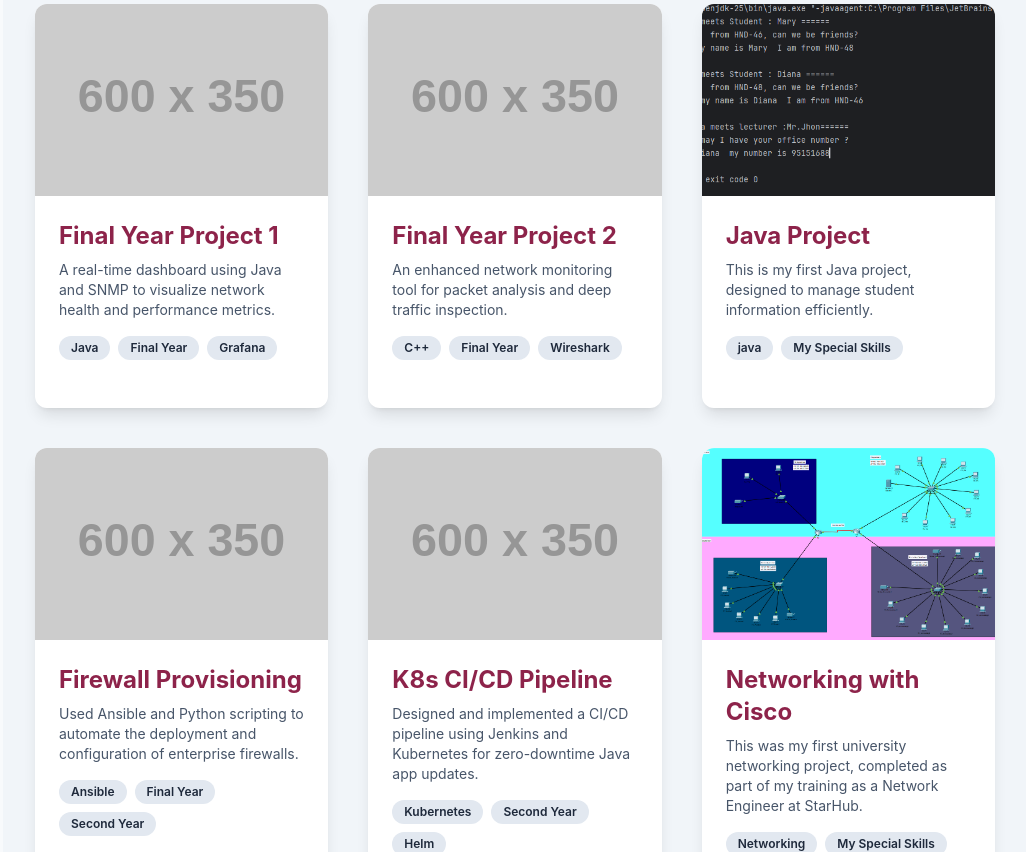
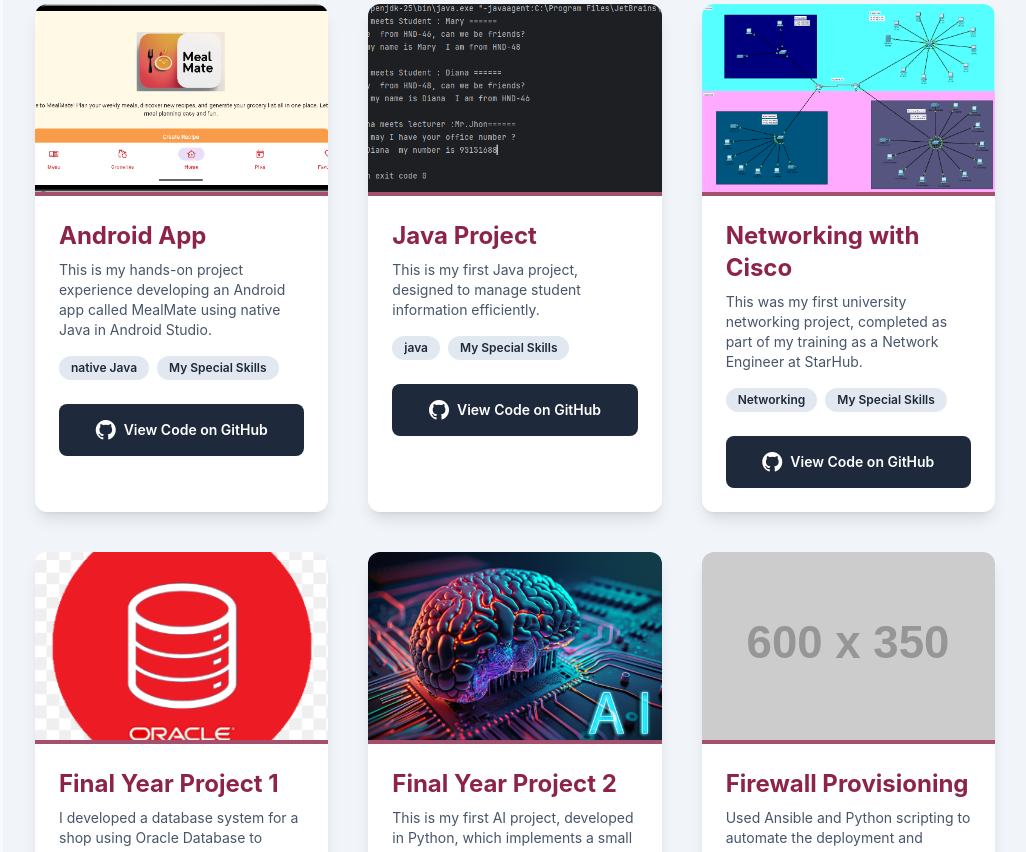
Before and after one commit to Kyaw57123/portfolio, a plain HTML site: page index.html in a window 1280 px wide. Shown: the part 1948-2800 px from the top of the page, without its empty margins (253-1279 px from the left). Drawn offline with nearby package versions, Linux system fonts and the light colour scheme; placeholder pictures from the web are drawn by us.

Commit message:
your commit message

```diff
--- a/Home.css
+++ /dev/null
@@ -1,112 +0,0 @@
-/* Custom CSS for Professional Portfolio */
-
-/* Global Styles and Typography */
-body {
-    margin: 0;
-    padding: 0;
-    display: flex;
-    font-family: 'Poppins', sans-serif; /* Using a clean, modern font */
-    background-color: #f4f6f9; /* Very light background for content */
-    color: #333; /* Darker text color */
-}
-
-/* Sidebar Styling */
-.sidebar {
-    height: 100vh;
-    width: 100px; /* Default sidebar width */
-    position: fixed;
-    top: 0;
-    left: 0;
-    background-color: #2c3e50; /* Dark, professional background (e.g., Deep Navy) */
-    display: flex;
-    flex-direction: column;
-    align-items: center;
-    padding-top: 30px;
-    box-shadow: 4px 0 10px rgba(0, 0, 0, 0.1); /* Subtle shadow for depth */
-    transition: width 0.3s ease; /* Smooth transition for potential future collapse/expand */
-}
-
-.sidebar-logo {
-    width: 60px;
-    height: 60px;
-    object-fit: cover;
-    border: 3px solid #3498db; /* Primary accent color border */
-}
-
-/* Navigation Links */
-.sidebar .nav-item {
-    width: 100%; /* Make items fill the sidebar width */
-}
-
-.sidebar .nav-link {
-    color: #ecf0f1; /* Light text color */
-    padding: 15px 0; /* Vertical padding for touch targets */
-    font-weight: 400;
-    transition: background-color 0.3s, color 0.3s;
-}
-
-.sidebar .nav-link:hover {
-    background-color: #34495e; /* Slightly lighter dark on hover */
-    color: #ffffff; /* White text on hover */
-}
-
-.sidebar .nav-link.active {
-    background-color: #3498db; /* Primary accent color for active link */
-    color: #ffffff;
-    font-weight: 600;
-    border-left: 5px solid #e74c3c; /* Secondary accent line */
-}
-
-/* Content Area */
-.content {
-    margin-left: 100px; /* Must match sidebar width */
-    padding: 20px;
-    width: 100%;
-    min-height: 100vh; /* Ensures full height content */
-    /* Allows content to expand if sidebar isn't fixed */
-    flex-grow: 1;
-}
-
-/* Typography and Color */
-.text-primary {
-    color: #3498db !important; /* Ensure Bootstrap primary uses our main accent */
-}
-
-h1, h2, h3 {
-    font-weight: 600;
-    color: #2c3e50;
-}
-
-/* Responsiveness for smaller screens (e.g., mobile) */
-@media (max-width: 992px) {
-    .sidebar {
-        width: 100%; /* Full width sidebar on top for mobile */
-        height: auto;
-        position: relative; /* Not fixed for mobile */
-        flex-direction: row; /* Horizontal layout */
-        padding: 10px 0;
-        box-shadow: 0 4px 10px rgba(0, 0, 0, 0.1);
-    }
-
-    .sidebar .navbar-brand {
-        display: none; /* Hide logo on small screen to save space, or adjust sizing */
-    }
-
-    .sidebar .nav {
-        flex-direction: row !important; /* Make nav links horizontal */
-        justify-content: space-around;
-    }
-
-    .sidebar .nav-link {
-        padding: 10px 15px; /* Adjust padding for horizontal links */
-    }
-
-    .sidebar .nav-link.active {
-        border-left: none; /* Remove left border */
-        border-bottom: 3px solid #e74c3c; /* Add bottom border for active link */
-    }
-
-    .content {
-        margin-left: 0; /* Remove left margin */
-    }
-}
--- a/index.html
+++ b/index.html
@@ -189,8 +189,8 @@
                             <p>I’m eager to start my career in a role that allows me to grow as a Java programmer and network engineer, contributing to projects that combine software development and networking to create real-world solutions.</p>
                         </div>
                         <div class="flex space-x-5 mt-10 scroll-animate delay-200">
-                            <a href="https://linkedin.com/in/yourname" target="_blank" class="text-4xl text-slate-600 hover:text-[#8D234A] transition-transform duration-300 hover:scale-110"><i class="bi bi-linkedin"></i></a>
-                            <a href="https://github.com/yourname" target="_blank" class="text-4xl text-slate-600 hover:text-[#8D234A] transition-transform duration-300 hover:scale-110"><i class="bi bi-github"></i></a>
+                            <a href="https://www.linkedin.com/in/kyaw-zayar-tun-168695300/" target="_blank" class="text-4xl text-slate-600 hover:text-[#8D234A] transition-transform duration-300 hover:scale-110"><i class="bi bi-linkedin"></i></a>
+                            <a href="https://github.com/Kyaw57123" target="_blank" class="text-4xl text-slate-600 hover:text-[#8D234A] transition-transform duration-300 hover:scale-110"><i class="bi bi-github"></i></a>
                         </div>
                     </div>
                     <!-- Right Column: Profile Card -->
@@ -211,21 +211,21 @@
             </div>
         </section>
 
-        <!-- Projects Section -->
+        <!-- project section -->
         <section id="projects" class="py-20 sm:py-24 px-6 sm:px-8 bg-slate-100 overflow-hidden">
             <div class="max-w-7xl mx-auto">
                 <h2 class="text-4xl sm:text-5xl font-bold mb-12 text-center scroll-animate"><span class="border-b-4 border-[#8D234A] pb-2 text-slate-900">Featured Projects</span></h2>
 
                 <div class="flex flex-wrap justify-center gap-2 sm:gap-3 mb-12 scroll-animate delay-100">
-                    <button class="filter-btn px-6 py-2 rounded-full font-semibold transition duration-300" data-filter="All">All</button>
-                    <button class="filter-btn px-6 py-2 rounded-full font-semibold transition duration-300" data-filter="My Special Skills">My Special Skills</button>
-                    <button class="filter-btn px-6 py-2 rounded-full font-semibold transition duration-300" data-filter="Final Year">Final Year</button>
-                    <button class="filter-btn px-6 py-2 rounded-full font-semibold transition duration-300" data-filter="Second Year">Second Year</button>
-                    <button class="filter-btn px-6 py-2 rounded-full font-semibold transition duration-300" data-filter="First Year">First Year</button>
+                    <button class="filter-btn px-6 py-2 rounded-full font-semibold transition duration-300 bg-[#8D234A] text-white" data-filter="All">All</button>
+                    <button class="filter-btn px-6 py-2 rounded-full font-semibold transition duration-300 text-slate-700 hover:bg-[#8D234A] hover:text-white" data-filter="My Special Skills">My Special Skills</button>
+                    <button class="filter-btn px-6 py-2 rounded-full font-semibold transition duration-300 text-slate-700 hover:bg-[#8D234A] hover:text-white" data-filter="Final Year">Final Year</button>
+                    <button class="filter-btn px-6 py-2 rounded-full font-semibold transition duration-300 text-slate-700 hover:bg-[#8D234A] hover:text-white" data-filter="Second Year">Second Year</button>
+                    <button class="filter-btn px-6 py-2 rounded-full font-semibold transition duration-300 text-slate-700 hover:bg-[#8D234A] hover:text-white" data-filter="First Year">First Year</button>
                 </div>
 
                 <div id="projects-grid" class="grid grid-cols-1 md:grid-cols-2 lg:grid-cols-3 gap-8 md:gap-10">
-                    <!-- Projects will be dynamically loaded here by JavaScript -->
+
                 </div>
             </div>
         </section>
@@ -385,61 +385,86 @@
 
         // --- DATA STORE FOR PROJECTS ---
         const projectsData = [
+
             {
-                    title: 'Final Year Project 1',
-                    image: 'https://placehold.co/600x350/F5F5F5/333333?text=Network+Dashboard',
-                    description: 'A real-time dashboard using Java and SNMP to visualize network health and performance metrics.',
-                    tags: ['Java', 'Final Year', 'Grafana'],
-                    category: ['Final Year']
-                },
-                {
-                    title: 'Final Year Project 2',
-                    image: 'https://placehold.co/600x350/F5F5F5/333333?text=Network+Monitor+App',
-                    description: 'An enhanced network monitoring tool for packet analysis and deep traffic inspection.',
-                    tags: ['C++', 'Final Year', 'Wireshark'],
-                    category: ['Final Year']
+                title: 'Android App',
+                image: 'mealmate.png',
+                description: 'This is my hands-on project experience developing an Android app called MealMate using native Java in Android Studio.',
+                tags: ['native Java', 'My Special Skills'],
+                category: ['My Special Skills','Final Year'],
+                github: 'https://github.com/Kyaw57123/MealMate'
             },
             {
                 title: 'Java Project',
                 image: 'java p.png',
                 description: 'This is my first Java project, designed to manage student information efficiently.',
                 tags: ['java', 'My Special Skills'],
-                    category: ['My Special Skills']
+                category: ['My Special Skills','First Year'],
+                github: 'https://github.com/Kyaw57123/First-Java-program'
+            },
+            {
+                title: 'Networking with Cisco',
+                image: 'network.png',
+                description: 'This was my first university networking project, completed as part of my training as a Network Engineer at StarHub.',
+                tags: ['Networking', 'My Special Skills',],
+                category: ['My Special Skills','First Year'],
+                github: 'https://github.com/Kyaw57123/Cisco-Packet-Tracer-project'
+
+            },
+
+            {
+                title: 'Final Year Project 1',
+                image: 'oricle.png',
+                description: 'I developed a database system for a shop using Oracle Database to efficiently manage and organize business data.',
+                tags: ['Oracle', 'Final Year',],
+                category: ['Final Year'],
+                github: 'https://drive.google.com/drive/folders/1tB4Iq1ChalhijGT3F-yzIMtrF18JeOB_?usp=sharing'
+            },
+            {
+                title: 'Final Year Project 2',
+                image: 'AI.png',
+                description: 'This is my first AI project, developed in Python, which implements a small Human Activity Recognition system using smartphone sensor data.',
+                tags: ['C++', 'Final Year', 'Wireshark'],
+                category: ['Final Year'],
+                github: 'https://drive.google.com/drive/folders/1K88D8s5d8QUFuo4zBH56K3e0PRK7YTN0?usp=sharing'
             },
             {
                 title: 'Firewall Provisioning',
                 image: 'https://placehold.co/600x350/F5F5F5/333333?text=Ansible+Provisioning',
                 description: 'Used Ansible and Python scripting to automate the deployment and configuration of enterprise firewalls.',
                 tags: ['Ansible', 'Final Year', 'Second Year'],
-                    category: ['Final Year', 'Second Year']
+                category: ['Final Year'],
+                github: 'https://github.com/yourusername/firewall-provisioning'
+            },
+
+
+
+            {
+                title: 'K8s CI/CD Pipeline',
+                image: 'https://placehold.co/600x350/F5F5F5/333333?text=K8s+CI/CD',
+                description: 'Designed and implemented a CI/CD pipeline using Jenkins and Kubernetes for zero-downtime Java app updates.',
+                tags: ['Kubernetes', 'Second Year', 'Helm'],
+                category: ['Second Year'],
+                github: 'https://github.com/yourusername/k8s-ci-cd'
+            },
+
+
+
+            {
+                title: 'K8s CI/CD Pipeline',
+                image: 'https://placehold.co/600x350/F5F5F5/333333?text=K8s+CI/CD',
+                description: 'Designed and implemented a CI/CD pipeline using Jenkins and Kubernetes for zero-downtime Java app updates.',
+                tags: ['Kubernetes', 'Second Year', 'Helm'],
+                category: ['First Year'],
+                github: 'https://github.com/yourusername/k8s-ci-cd-1'
             },
             {
                 title: 'K8s CI/CD Pipeline',
                 image: 'https://placehold.co/600x350/F5F5F5/333333?text=K8s+CI/CD',
                 description: 'Designed and implemented a CI/CD pipeline using Jenkins and Kubernetes for zero-downtime Java app updates.',
                 tags: ['Kubernetes', 'Second Year', 'Helm'],
-                    category: ['Second Year']
-                },
-                {
-                    title: 'Networking with Cisco',
-                    image: 'network.png',
-                    description: 'This was my first university networking project, completed as part of my training as a Network Engineer at StarHub.',
-                    tags: ['Networking', 'My Special Skills',],
-                    category: ['My Special Skills']
-                },
-                {
-                    title: 'K8s CI/CD Pipeline',
-                    image: 'https://placehold.co/600x350/F5F5F5/333333?text=K8s+CI/CD',
-                    description: 'Designed and implemented a CI/CD pipeline using Jenkins and Kubernetes for zero-downtime Java app updates.',
-                    tags: ['Kubernetes', 'Second Year', 'Helm'],
-                    category: ['First Year']
-                },
-                {
-                    title: 'K8s CI/CD Pipeline',
-                    image: 'https://placehold.co/600x350/F5F5F5/333333?text=K8s+CI/CD',
-                    description: 'Designed and implemented a CI/CD pipeline using Jenkins and Kubernetes for zero-downtime Java app updates.',
-                    tags: ['Kubernetes', 'Second Year', 'Helm'],
-                    category: ['First Year']
+                category: ['First Year'],
+                github: 'https://github.com/yourusername/k8s-ci-cd-2'
             },
         ];
 
@@ -462,27 +487,55 @@
             });
         };
 
-            // --- DYNAMIC PROJECT RENDERING ---
+        // --- DYNAMIC PROJECT RENDERING (FIXED TO INCLUDE GITHUB BUTTON LOGIC) ---
         const projectsGrid = document.getElementById('projects-grid');
 
         function displayProjects(projectList) {
             projectsGrid.innerHTML = '';
             projectList.forEach((project) => {
                 const projectCard = document.createElement('div');
+                // Added data-category-list for more robust filtering check
                 projectCard.className = 'project-card bg-white rounded-xl shadow-lg overflow-hidden transition-all duration-500 hover:shadow-2xl hover:-translate-y-2 scroll-animate';
+                projectCard.setAttribute('data-category-list', project.category.join(' '));
 
                 const tagsHTML = project.tags.map(tag =>
                     `<span class="skill-tag text-xs font-semibold px-3 py-1 bg-slate-200 text-slate-800 rounded-full">${tag}</span>`
                 ).join(' ');
 
+                // START OF FIX: Dynamic Button Logic
+                let buttonText;
+                let buttonIconClass;
+                let buttonColorClass = 'bg-slate-800 hover:bg-[#6F1C3A]'; // Default for GitHub
+
+                if (project.github.includes('drive.google.com')) {
+                    // Custom style for Google Drive link
+                    buttonText = 'View Files on Google Drive';
+                    buttonIconClass = 'bi-folder-fill';
+                    buttonColorClass = 'bg-amber-600 hover:bg-amber-700'; // Amber/Google Drive color for distinction
+                } else {
+                    // Default style for GitHub link
+                    buttonText = 'View Code on GitHub';
+                    buttonIconClass = 'bi-github';
+                }
+
+                const projectButtonHTML = `
+                    <a href="${project.github}" target="_blank" rel="noopener noreferrer"
+                       class="inline-flex items-center justify-center w-full mt-4 px-4 py-3 text-sm font-semibold text-white ${buttonColorClass} rounded-lg transition duration-300 transform hover:-translate-y-0.5">
+                        <i class="bi ${buttonIconClass} text-xl mr-2"></i>
+                        ${buttonText}
+                    </a>
+                `;
+                // END OF FIX
+
                 projectCard.innerHTML = `
-                        <img src="${project.image}" class="w-full h-48 object-cover">
+                    <img src="${project.image}" alt="${project.title}" class="w-full h-48 object-cover border-b-4 border-[#8D234A]/80">
                     <div class="p-6">
                         <h3 class="text-2xl font-bold mb-2 text-[#8D234A]">${project.title}</h3>
                         <p class="text-sm text-slate-600 mb-4">${project.description}</p>
-                            <div class="flex flex-wrap gap-2 mb-6">
+                        <div class="flex flex-wrap gap-2 mb-2">
                             ${tagsHTML}
                         </div>
+                        ${projectButtonHTML}
                     </div>
                 `;
                 projectsGrid.appendChild(projectCard);
@@ -494,15 +547,16 @@
         const filterButtons = document.querySelectorAll('.filter-btn');
 
         filterButtons.forEach(button => {
-                button.addEventListener('click', () => {
-                    const filter = button.getAttribute('data-filter');
+            button.addEventListener('click', (e) => {
+                const filter = e.target.getAttribute('data-filter');
 
+                // Update button styling
                 filterButtons.forEach(btn => {
                     btn.classList.remove('active-filter', 'bg-[#8D234A]', 'text-white');
                     btn.classList.add('bg-slate-200', 'text-slate-700', 'hover:bg-slate-300');
                 });
-                    button.classList.add('active-filter', 'bg-[#8D234A]', 'text-white');
-                    button.classList.remove('bg-slate-200', 'text-slate-700');
+                e.target.classList.add('active-filter', 'bg-[#8D234A]', 'text-white');
+                e.target.classList.remove('bg-slate-200', 'text-slate-700', 'hover:bg-slate-300');
 
                 const filteredProjects = (filter === 'All')
                     ? projectsData
@@ -514,11 +568,14 @@
 
         // Initial setup
         displayProjects(projectsData);
+        // Ensure only 'All' button has active styles on load
         filterButtons.forEach(btn => {
             if (btn.getAttribute('data-filter') === 'All') {
                 btn.classList.add('active-filter', 'bg-[#8D234A]', 'text-white');
+                btn.classList.remove('bg-slate-200', 'text-slate-700', 'hover:bg-slate-300');
             } else {
                 btn.classList.add('bg-slate-200', 'text-slate-700', 'hover:bg-slate-300');
+                btn.classList.remove('bg-[#8D234A]', 'text-white');
             }
         });
 
```
Also changed, not shown: AI.png (added), mealmate.png (added), oricle.png (added). Lines whose indentation alone changed are shown as unchanged.
